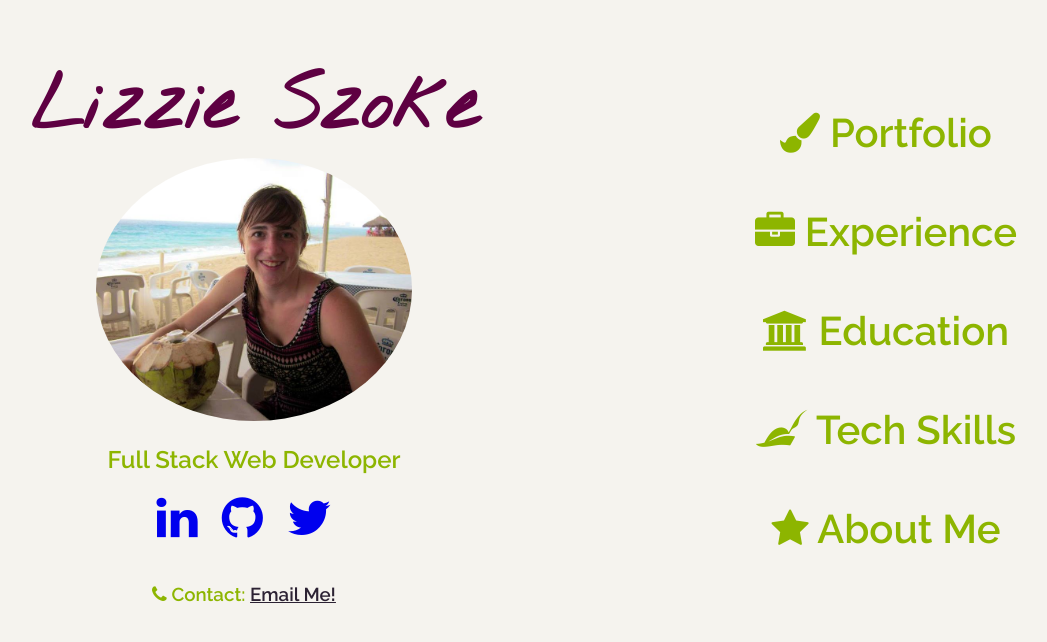
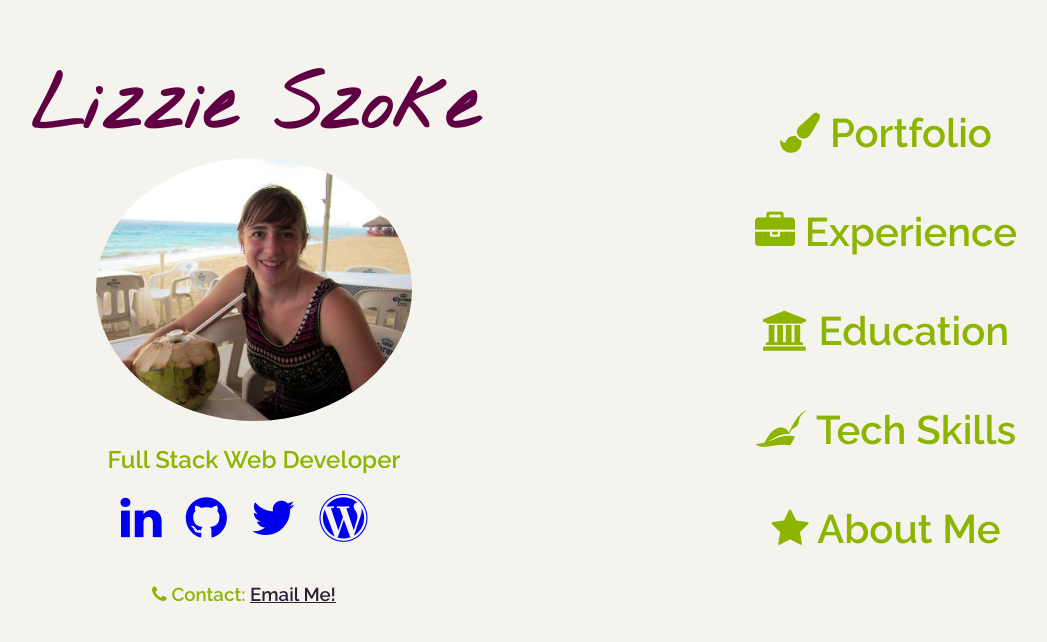
Before and after one commit to lizziesz/personal-site, a plain HTML site: page index.html in a window 1280 px wide. Shown: the whole page, without its empty margins (70-1117 px from the left). Drawn offline with nearby package versions, Linux system fonts and the light colour scheme; some packages are replaced by stand-ins of ours.

Commit message:
added wordpress link

```diff
--- a/index.html
+++ b/index.html
@@ -21,6 +21,7 @@
     <a href="https://www.linkedin.com/in/lizzie-szoke-71481534"><i class="fa fa-linkedin fa-3x" aria-hidden="true"></i></a>
     <a href="https://github.com/lizziesz"><i class="fa fa-github fa-3x" aria-hidden="true"></i></a>
     <a href="https://twitter.com/lizzie_szoke"><i class="fa fa-twitter fa-3x" aria-hidden="true"></i></a>
+    <a href="https://codinglizzie.wordpress.com/"><i class="fa fa-wordpress fa-3x" aria-hidden="true"></i></a>
     <h3><br><i class="fa fa-phone" aria-hidden="true"></i> Contact: <a href="mailto:szoke.elizabeth@gmail.com" class="email">Email Me!</a></h3>
   </div>
   <div class="right">
```
